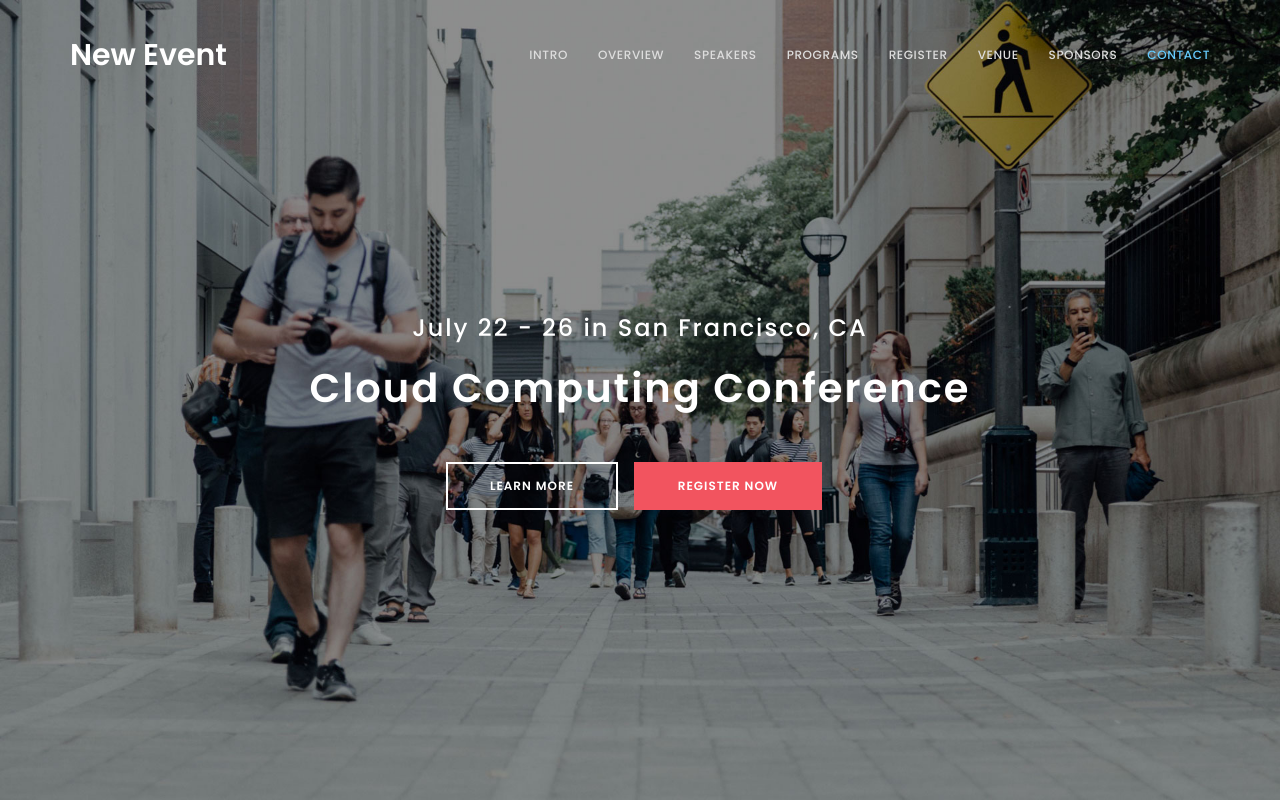
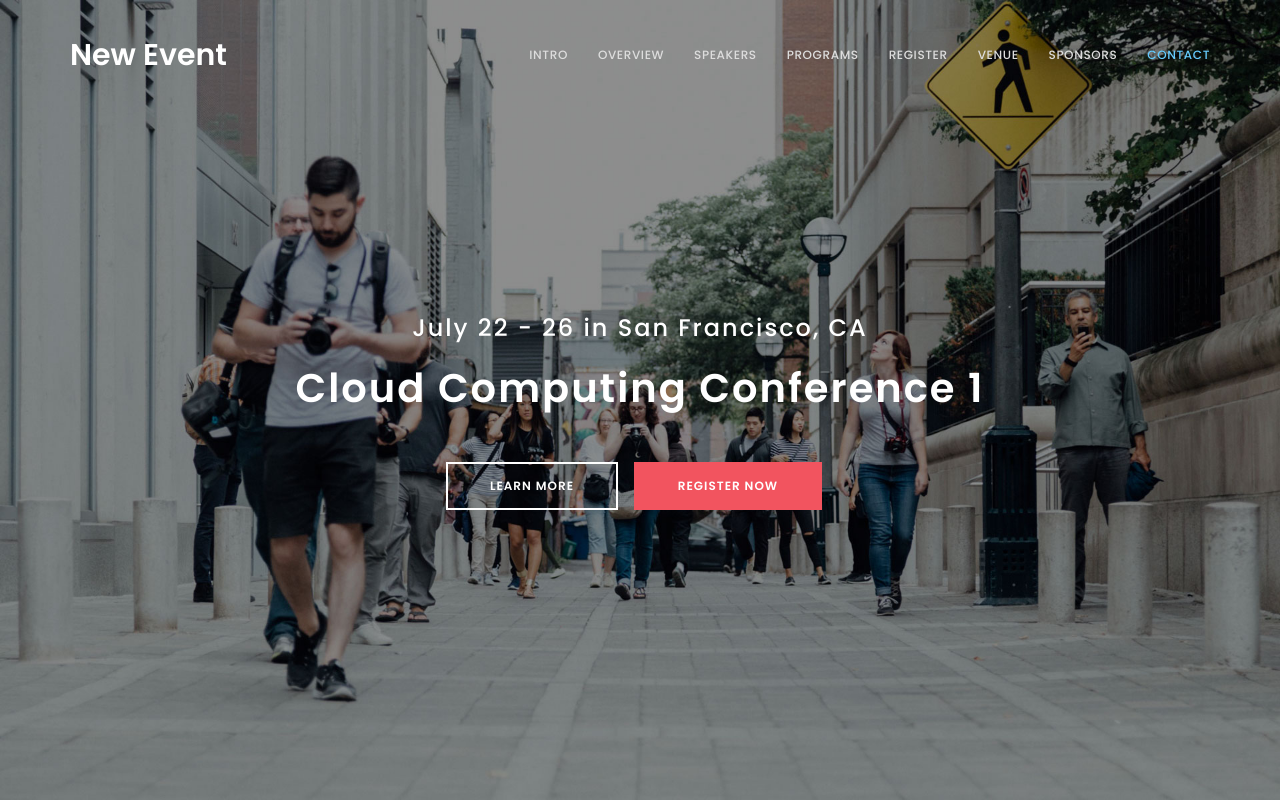
Before and after one commit to DJCharuka98/new-event-cloud-platform, a plain HTML site: page frontend/index.html in a window 1280 px wide. Shown: the top 800 px of the page. Drawn offline with Linux system fonts and the light colour scheme.

Commit message:
Test FE Change

```diff
--- a/frontend/index.html
+++ b/frontend/index.html
@@ -81,7 +81,7 @@
 
 			<div class="col-md-12 col-sm-12">
 				<h3 class="wow bounceIn" data-wow-delay="0.9s">July 22 - 26 in San Francisco, CA</h3>
-				<h1 class="wow fadeInUp" data-wow-delay="1.6s">Cloud Computing Conference</h1>
+				<h1 class="wow fadeInUp" data-wow-delay="1.6s">Cloud Computing Conference 1</h1>
 				<a href="#overview" class="btn btn-lg btn-default smoothScroll wow fadeInUp hidden-xs" data-wow-delay="2.3s">LEARN MORE</a>
 				<a href="#register" class="btn btn-lg btn-danger smoothScroll wow fadeInUp" data-wow-delay="2.3s">REGISTER NOW</a>
 			</div>
```
